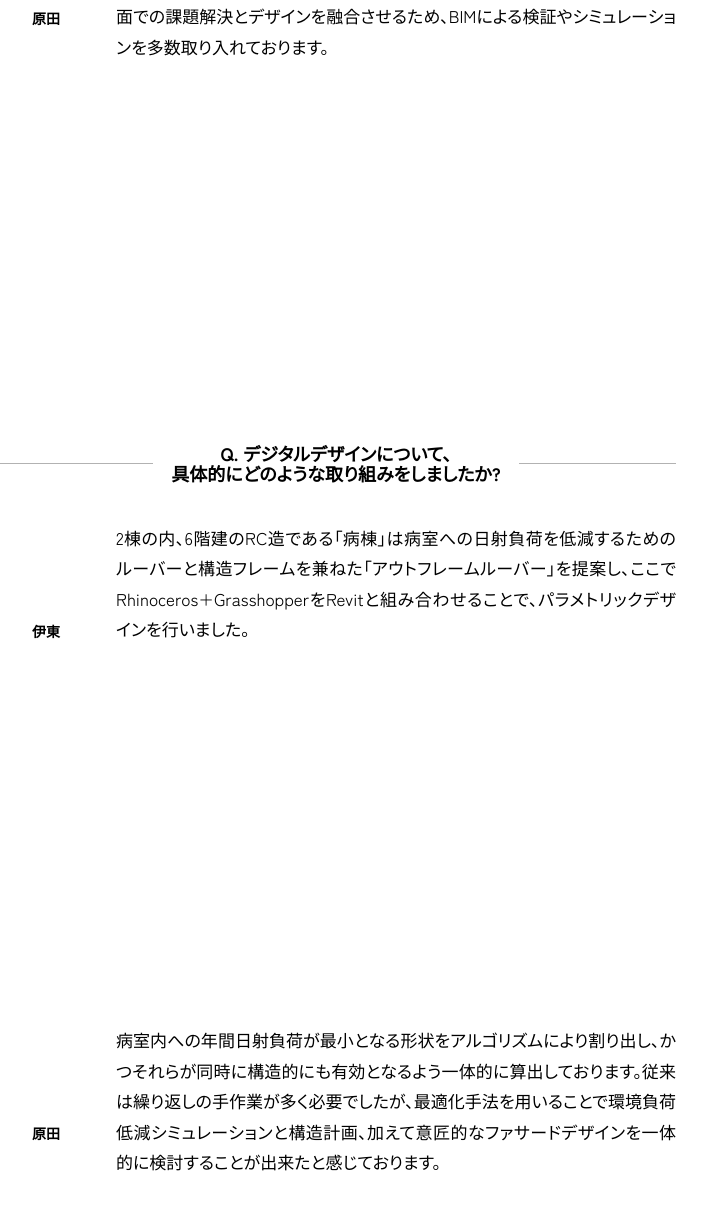
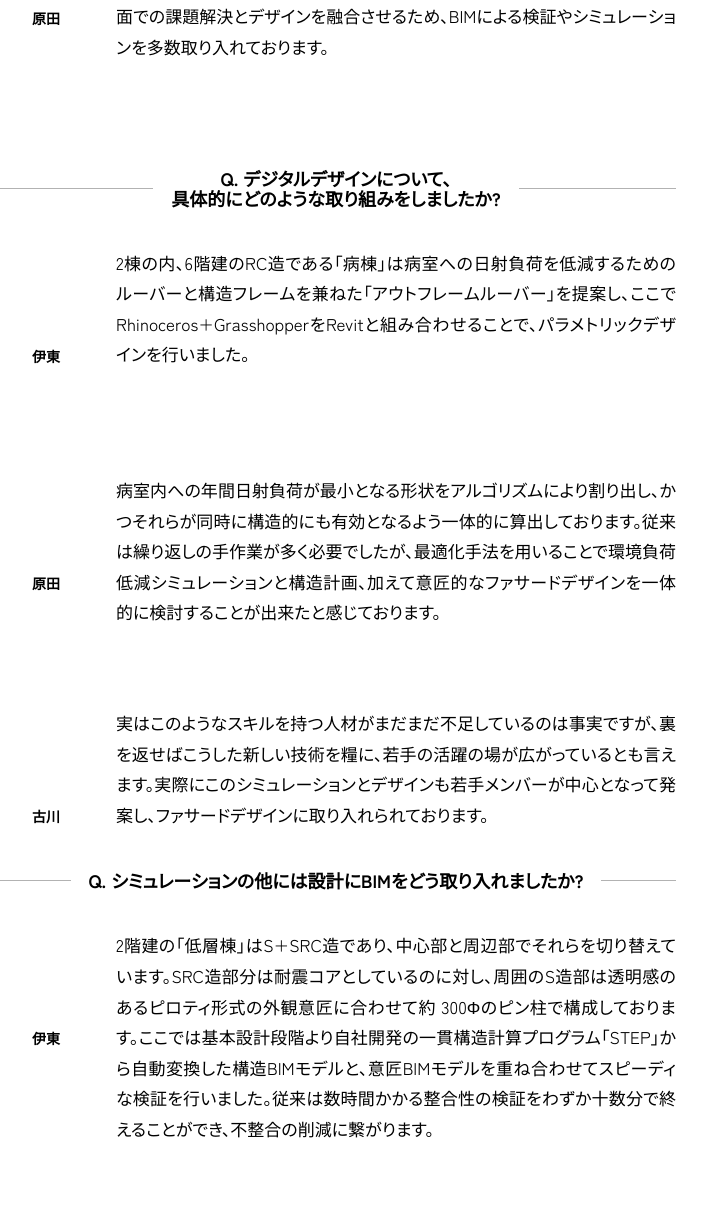
Before and after one commit to aguije/kumesekkei-recruit, a PHP site: page /people/crosstalk/bim/ in a window 1280 px wide. Shown: the part 2608-3833 px from the top of the page, without its empty margins (304-1011 px from the left). Run offline with PHP 8.4, Linux system fonts and the light colour scheme; data that the repository does not hold is empty; some web fonts are replaced.

Commit message:
people | crosstalk | bim | 画像削除

```diff
--- a/htdocs/people/crosstalk/bim/index.php
+++ b/htdocs/people/crosstalk/bim/index.php
@@ -327,14 +327,6 @@
 									<div class="p-crosstalk-article__chapter__body">
 										<div class="p-crosstalk-article__chapter__talk">
 											<h3 class="p-crosstalk-article__chapter__q"><span>Q. BIMと言えば3Dプレゼンなどのイメージがありますが、<br>どのような取り組みをしましたか？</span></h3>
-											<div class="p-crosstalk-article__chapter__inserts is--wide is--flex">
-												<picture class="c-lazy-trigger" <?php echo KUME_Util::get_image_aspect_style('people/crosstalk/bim/chapter3_insert1.jpg'); ?>>
-													<img class="c-lazy is--cover" data-src="<?php echo KUME_Util::image_path('people/crosstalk/bim/chapter3_insert1.jpg', true); ?>" alt="">
-												</picture>
-												<picture class="c-lazy-trigger" <?php echo KUME_Util::get_image_aspect_style('people/crosstalk/bim/chapter3_insert2.jpg'); ?>>
-													<img class="c-lazy is--cover" data-src="<?php echo KUME_Util::image_path('people/crosstalk/bim/chapter3_insert2.jpg', true); ?>" alt="">
-												</picture>
-											</div>
 											<dl>
 												<dt><?php echo KUME_Util::get_crosstalk_face('古川', 'furukawa', 'bim'); ?></dt>
 												<dd>
```
Also changed, not shown: htdocs/assets/images/people/crosstalk/bim/chapter3_insert1.jpg (deleted), htdocs/assets/images/people/crosstalk/bim/chapter3_insert2.jpg (deleted), 1 other file.
